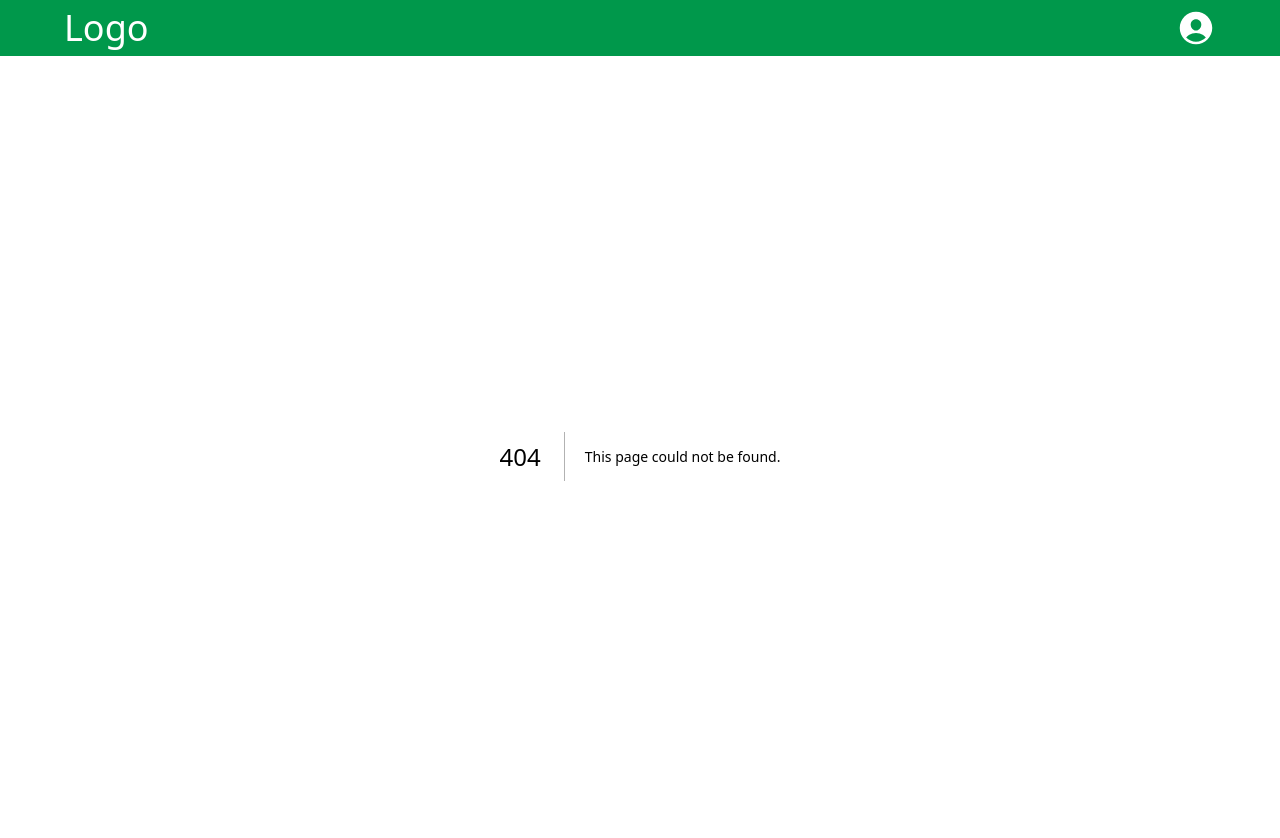
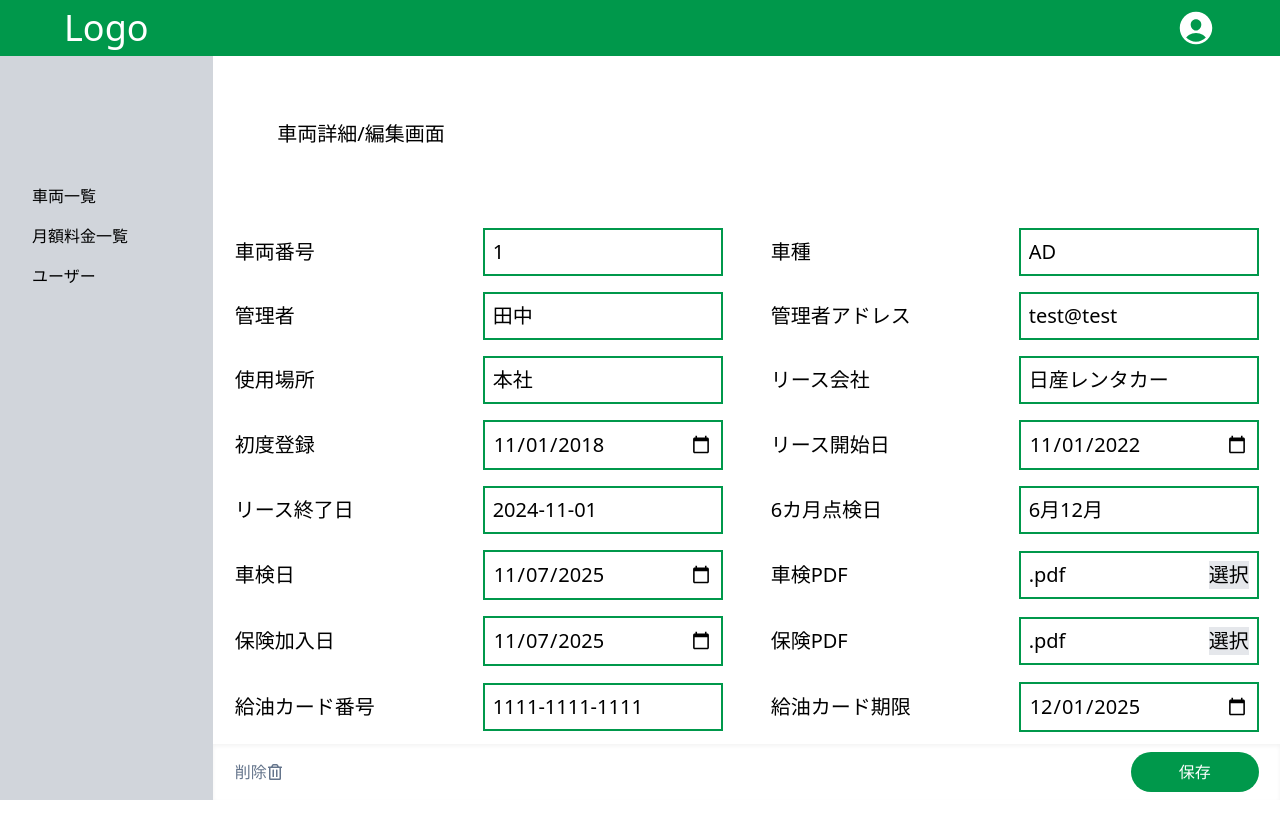
Before and after one commit to imaimai1997/fleet-managiment-app, a Next.js app: page /carlist/1 in a window 1280 px wide. Before the commit this address had no page. Shown: the top 838 px of the page. After the commit the page ends 800 px from the top, so only its background shows below. Built offline with nearby package versions, Linux system fonts and the light colour scheme.

Commit message:
carlistのリンクを設定

```diff
--- a/components/CarList/index.tsx
+++ b/components/CarList/index.tsx
@@ -1,6 +1,7 @@
 import React from "react";
 import { MdOutlineEdit } from "react-icons/md";
 import { CarData } from "../../type/CarData";
+import Link from "next/link";
 
 type Props = {
   data: CarData[];
@@ -58,7 +59,9 @@ const CarList = ({ data }: Props) => {
                   {new Date(car.insuarance_expires_date).toLocaleDateString()}
                 </td>
                 <td className="px-4 hover:text-primary-700">
-                  <MdOutlineEdit />
+                  <Link href={`carlist/${car.id}`}>
+                    <MdOutlineEdit />
+                  </Link>
                 </td>
               </tr>
             ))}
--- a/components/Sidebar/index.tsx
+++ b/components/Sidebar/index.tsx
@@ -6,9 +6,11 @@ const Sidebar = () => {
     <div className="bg-gray-300 min-w-40 h-full">
       <nav>
         <ul className="ml-8 pt-32">
-          <li className="mb-4 hover:before:inline-block hover:before:bg-primary-700 hover:before:w-2 hover:before:h-4 hover:before:mr-2 hover:before:align-middle">
-            車両一覧
-          </li>
+          <Link href="/carlist">
+            <li className="mb-4 hover:before:inline-block hover:before:bg-primary-700 hover:before:w-2 hover:before:h-4 hover:before:mr-2 hover:before:align-middle">
+              車両一覧
+            </li>
+          </Link>
           <Link href="/feelist">
             <li className="mb-4 hover:before:inline-block hover:before:bg-primary-700 hover:before:w-2 hover:before:h-4 hover:before:mr-2 hover:before:align-middle">
               月額料金一覧
--- a/src/app/(dashboard)/car/[id]/page.tsx
+++ b/src/app/(dashboard)/carlist/[id]/page.tsx
@@ -4,11 +4,11 @@ import Link from "next/link";
 import PrimaryButton from "../../../../../components/PrimaryButton";
 import { FaRegTrashAlt } from "react-icons/fa";
 
-export default async function Page({
+const CarDetailPage = async ({
   params,
 }: {
   params: Promise<{ id: string }>;
-}) {
+}) => {
   const id = (await params).id;
   console.log(id);
   const res = await fetch("http://localhost:3000/testdata/cardata.json");
@@ -23,17 +23,19 @@ export default async function Page({
       </div>
       <div className="w-5/6 fixed bottom-0 py-2 bg-white shadow-inner">
         <div className="flex justify-between max-w-5xl mx-auto">
-          <Link href="/">
+          <Link href="/carlist">
             <button className="flex items-center py-2 text-slate-500">
               削除
               <FaRegTrashAlt />
             </button>
           </Link>
-          <Link href="/">
+          <Link href="/carlist">
             <PrimaryButton name="保存" />
           </Link>
         </div>
       </div>
     </>
   );
-}
+};
+
+export default CarDetailPage;
--- a/src/app/(dashboard)/page.tsx
+++ b/src/app/(dashboard)/carlist/page.tsx
@@ -1,10 +1,10 @@
 import React from "react";
-import SearchBar from "../../../components/SearchBar";
-import CarList from "../../../components/CarList";
-import PrimaryButton from "../../../components/PrimaryButton";
+import SearchBar from "../../../../components/SearchBar";
+import CarList from "../../../../components/CarList";
+import PrimaryButton from "../../../../components/PrimaryButton";
 import Link from "next/link";
 
-const page = async () => {
+const CarListPage = async () => {
   const res = await fetch("http://localhost:3000/testdata/cardata.json");
   const data = await res.json();
 
@@ -15,7 +15,7 @@ const page = async () => {
         <CarList data={data} />
       </div>
       <div className="w-5/6 fixed bottom-0 text-end px-16 py-2 bg-white">
-        <Link href="/create">
+        <Link href="carlist/create">
           <PrimaryButton name="新規追加" />
         </Link>
       </div>
@@ -23,4 +23,4 @@ const page = async () => {
   );
 };
 
-export default page;
+export default CarListPage;
```
